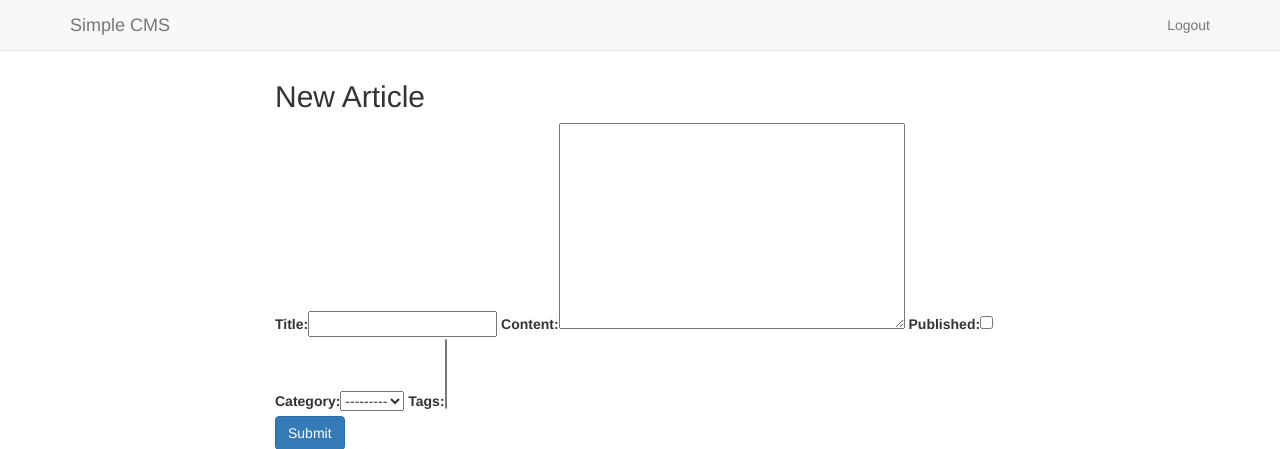
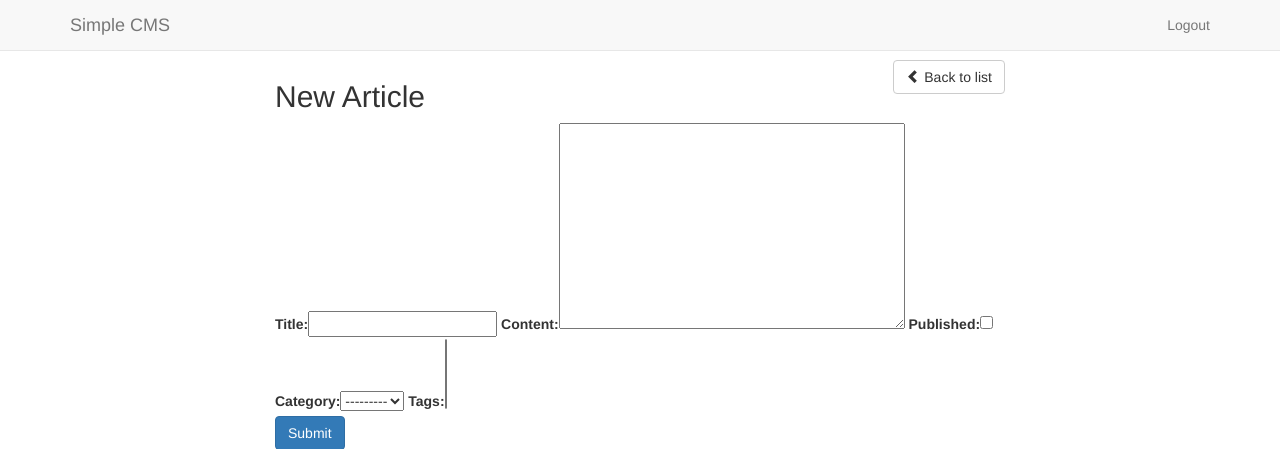
Before and after one commit to ntuckovic/simple_cms, a Django app: a page that uses authoring/templates/authoring/dashboard.html in a window 1280 px wide. Shown: the top 449 px of the page. Run offline with Django 3.2, Linux system fonts and the light colour scheme; data that the repository does not hold is empty; some libraries are stand-ins or nearby versions.

Commit message:
templates

```diff
--- a/authoring/templates/authoring/article_detail.html
+++ b/authoring/templates/authoring/article_detail.html
@@ -5,6 +5,12 @@
 {% block heading %}
 Article: {{ object.title }}, ID: {{ object.id }}
 {% endblock heading %}
+
+{% block actions %}
+    <a href="{% url 'authoring:articles_list' page=1 %}" class="btn btn-default pull-right">
+        <span class="glyphicon glyphicon-chevron-left"></span> Back to list
+    </a>
+{% endblock actions %}
 
 {% block content %}
     <form action="" method="post">{% csrf_token %}
--- a/authoring/templates/authoring/articles_list.html
+++ b/authoring/templates/authoring/articles_list.html
@@ -3,8 +3,15 @@
 {% block main_content %}
     <div class="{% block main_col_class %}col-md-8 col-md-offset-2{% endblock main_col_class %}">
         <div class="row">
-            <div class="col-md-12">
+            <div class="col-md-8">
                 <h2>{% block heading %}Articles{% endblock heading %}</h2>
+            </div>
+            <div class="col-md-4">
+                {% block actions %}
+                    <a href="{% url 'authoring:articles_create' %}" class="btn btn-primary pull-right">
+                        <span class="glyphicon glyphicon-plus"></span> New Article
+                    </a>
+                {% endblock actions %}
             </div>
         </div>
         <div class="row">
@@ -20,7 +27,11 @@
                                 </a>
                             </td>
                             <td>
-                                {{ article.published }}
+                                {% if article.published %}
+                                    <span class="glyphicon glyphicon-ok-sign text-success"></span>
+                                {% else %}
+                                    <span class="glyphicon glyphicon-minus-sign text-warning"></span>
+                                {% endif %}
                             </td>
                         </tr>
                         {% endfor %}
--- a/authoring/templates/authoring/dashboard.html
+++ b/authoring/templates/authoring/dashboard.html
@@ -7,5 +7,11 @@
 {% endblock header_right %}
 
 {% block main_content %}
-    This is Dashboard!
+    <div class="col-md-24">
+        <div class="col-md-12">
+            <a href="{% url 'authoring:articles_list' page=1 %}">
+                Articles List
+            </a>
+        </div>
+    </div>
 {% endblock main_content %}
```
